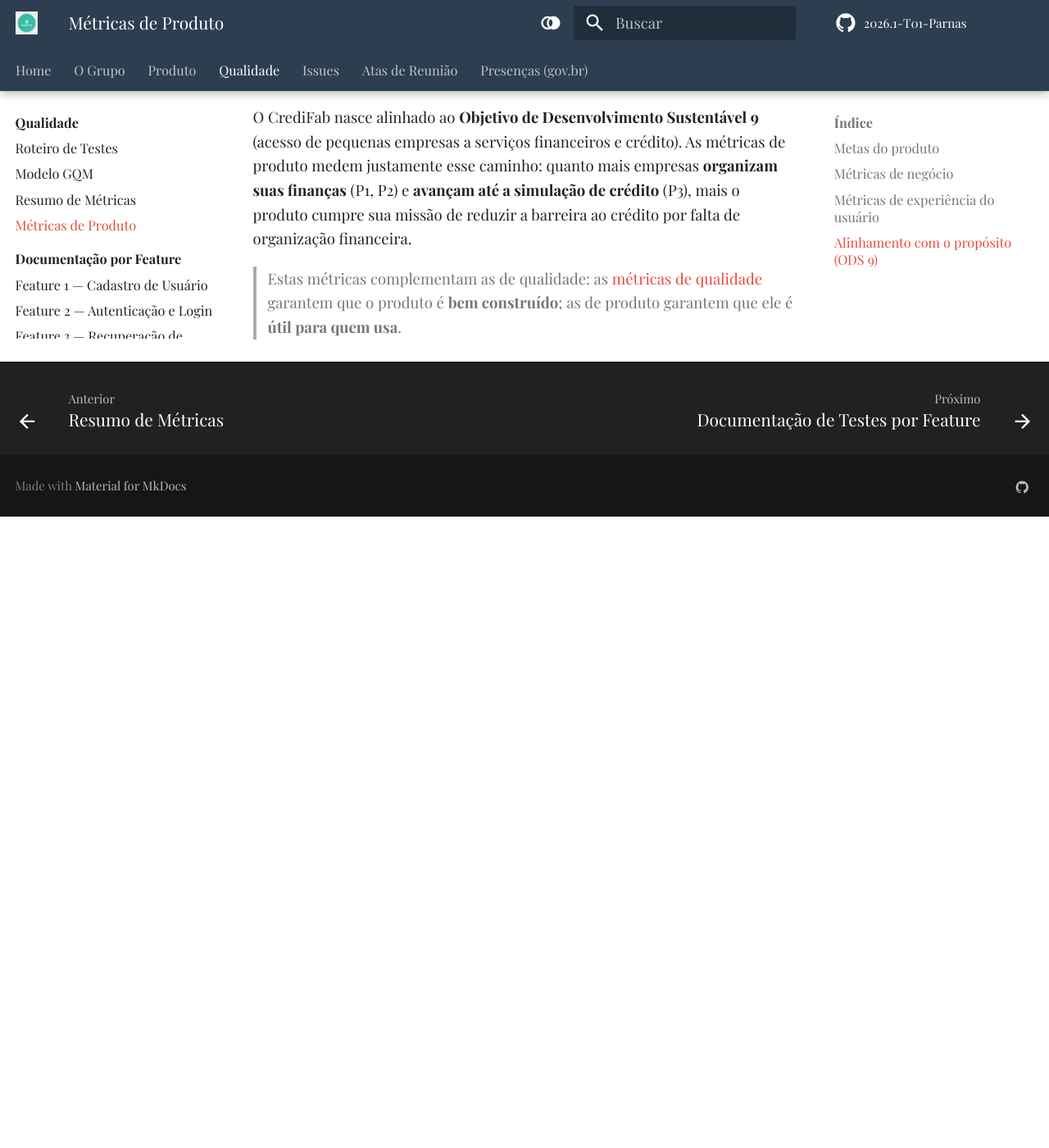
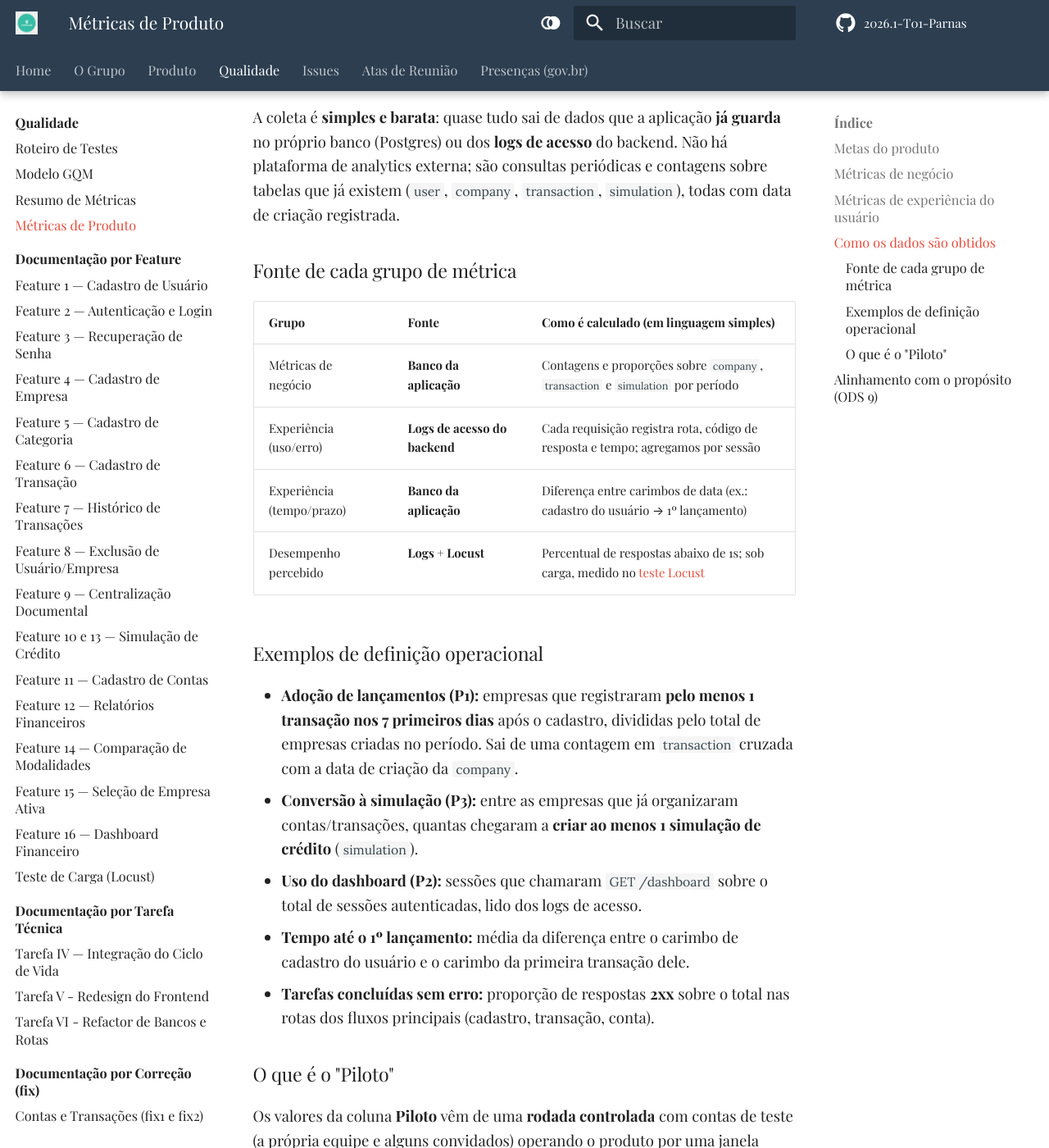
Before and after one commit to FGA0138-MDS-Ajax/2026.1-T01-Parnas, an MkDocs documentation site: the page built from docs/qualidade/metricas-produto.md, in a window 1280 px wide and 1400 px high, scrolled down 2207 px. Shown: the whole window at 82% size. Built offline with MkDocs 1.6.1 and Material for MkDocs 9.7.7, drawn with Linux system fonts in a browser that asks for light colours; some web fonts are replaced; comment, search, counter and statistics services are not loaded; before the commit the page ends 2837 px from its top, so only the background shows below that; some of the changed text lies outside the part shown.

```diff
--- a/docs/qualidade/metricas-produto.md
+++ b/docs/qualidade/metricas-produto.md
@@ -42,6 +42,46 @@ Seguindo a mesma lógica Goal-Question-Metric, mas voltada ao produto:
 | P4 - Desempenho percebido           | Respostas do sistema abaixo de 1s nas telas principais          |  ≥ 95%   |  97%   |
 
 ---
+## Como os dados são obtidos
+
+A coleta é **simples e barata**: quase tudo sai de dados que a aplicação **já
+guarda** no próprio banco (Postgres) ou dos **logs de acesso** do backend. Não há
+plataforma de analytics externa; são consultas periódicas e contagens sobre tabelas
+que já existem (`user`, `company`, `transaction`, `simulation`), todas com data de
+criação registrada.
+
+### Fonte de cada grupo de métrica
+
+| Grupo                     | Fonte                        | Como é calculado (em linguagem simples)                                             |
+|---------------------------|------------------------------|-------------------------------------------------------------------------------------|
+| Métricas de negócio       | **Banco da aplicação**       | Contagens e proporções sobre `company`, `transaction` e `simulation` por período    |
+| Experiência (uso/erro)    | **Logs de acesso do backend**| Cada requisição registra rota, código de resposta e tempo; agregamos por sessão     |
+| Experiência (tempo/prazo) | **Banco da aplicação**       | Diferença entre carimbos de data (ex.: cadastro do usuário → 1º lançamento)          |
+| Desempenho percebido      | **Logs + Locust**            | Percentual de respostas abaixo de 1s; sob carga, medido no [teste Locust](features/teste-carga-locust.md) |
+
+### Exemplos de definição operacional
+
+- **Adoção de lançamentos (P1):** empresas que registraram **pelo menos 1 transação
+  nos 7 primeiros dias** após o cadastro, divididas pelo total de empresas criadas no
+  período. Sai de uma contagem em `transaction` cruzada com a data de criação da `company`.
+- **Conversão à simulação (P3):** entre as empresas que já organizaram contas/transações,
+  quantas chegaram a **criar ao menos 1 simulação de crédito** (`simulation`).
+- **Uso do dashboard (P2):** sessões que chamaram `GET /dashboard` sobre o total de
+  sessões autenticadas, lido dos logs de acesso.
+- **Tempo até o 1º lançamento:** média da diferença entre o carimbo de cadastro do
+  usuário e o carimbo da primeira transação dele.
+- **Tarefas concluídas sem erro:** proporção de respostas **2xx** sobre o total nas
+  rotas dos fluxos principais (cadastro, transação, conta).
+
+### O que é o "Piloto"
+
+Os valores da coluna **Piloto** vêm de uma **rodada controlada** com contas de teste
+(a própria equipe e alguns convidados) operando o produto por uma janela definida.
+Durante essa janela, rodamos as consultas acima sobre o banco e os logs e registramos o
+resultado. É uma amostra pequena, com finalidade de **validar as definições das
+métricas** e servir de linha de base - não uma medição de produção em larga escala.
+
+---
 ## Alinhamento com o propósito (ODS 9)
 
 O CrediFab nasce alinhado ao **Objetivo de Desenvolvimento Sustentável 9** (acesso de
--- a/mkdocs.yml
+++ b/mkdocs.yml
@@ -90,6 +90,7 @@ nav:
       - Feature 14 — Comparação de Modalidades: qualidade/features/feature_14_modalidades-credito.md
       - Feature 15 — Seleção de Empresa Ativa: qualidade/features/feature_15_selecao-empresa-ativa.md
       - Feature 16 — Dashboard Financeiro: qualidade/features/feature_16_dashboard-financeiro.md
+      - Teste de Carga (Locust): qualidade/features/teste-carga-locust.md
     - Documentação por Tarefa Técnica:
       - qualidade/tasks/index.md
       - Tarefa IV — Integração do Ciclo de Vida: qualidade/tasks/task_4_integracao-ciclo-vida.md
```
Also changed, not shown: docs/qualidade/features/index.md (+5 -0 lines), docs/qualidade/features/teste-carga-locust.md (added, +160 -0 lines).
